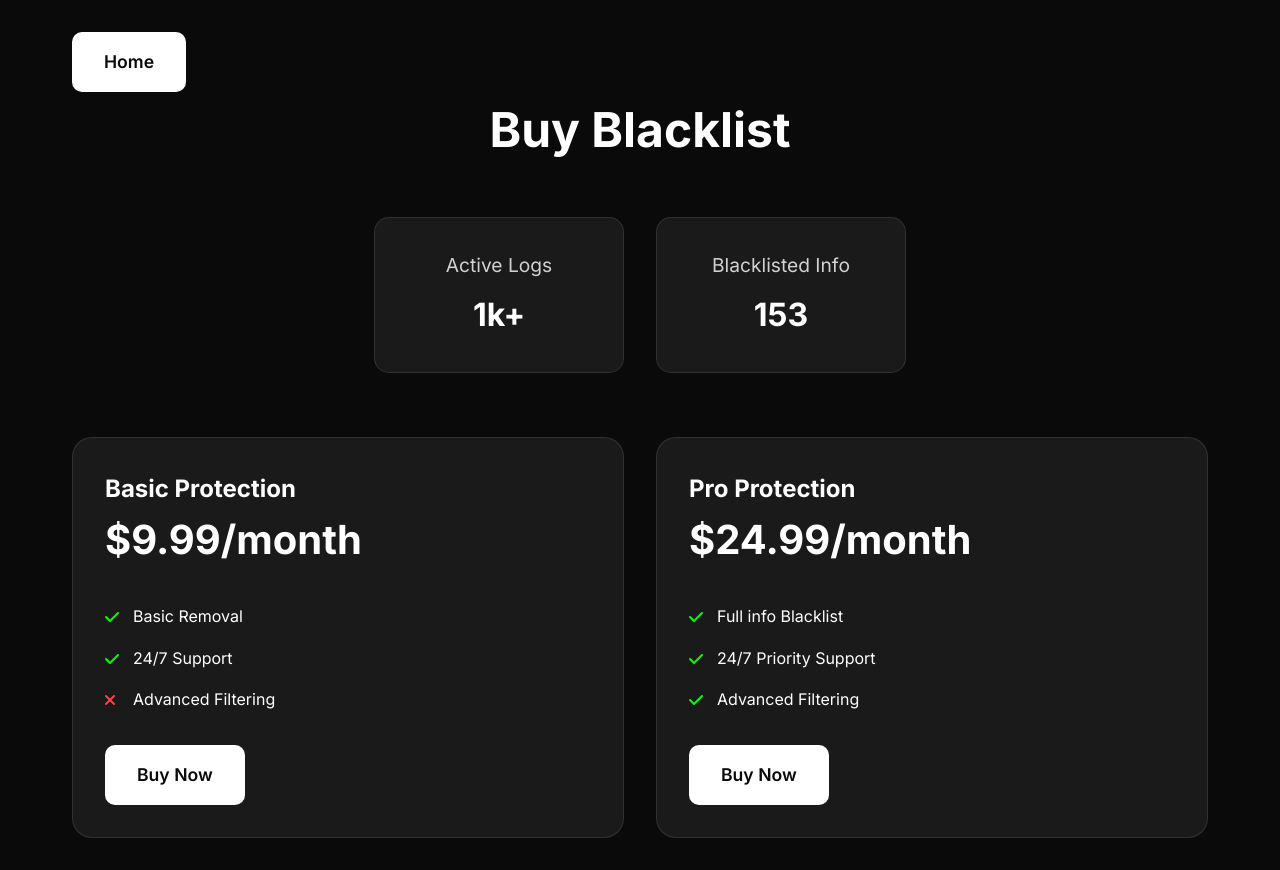
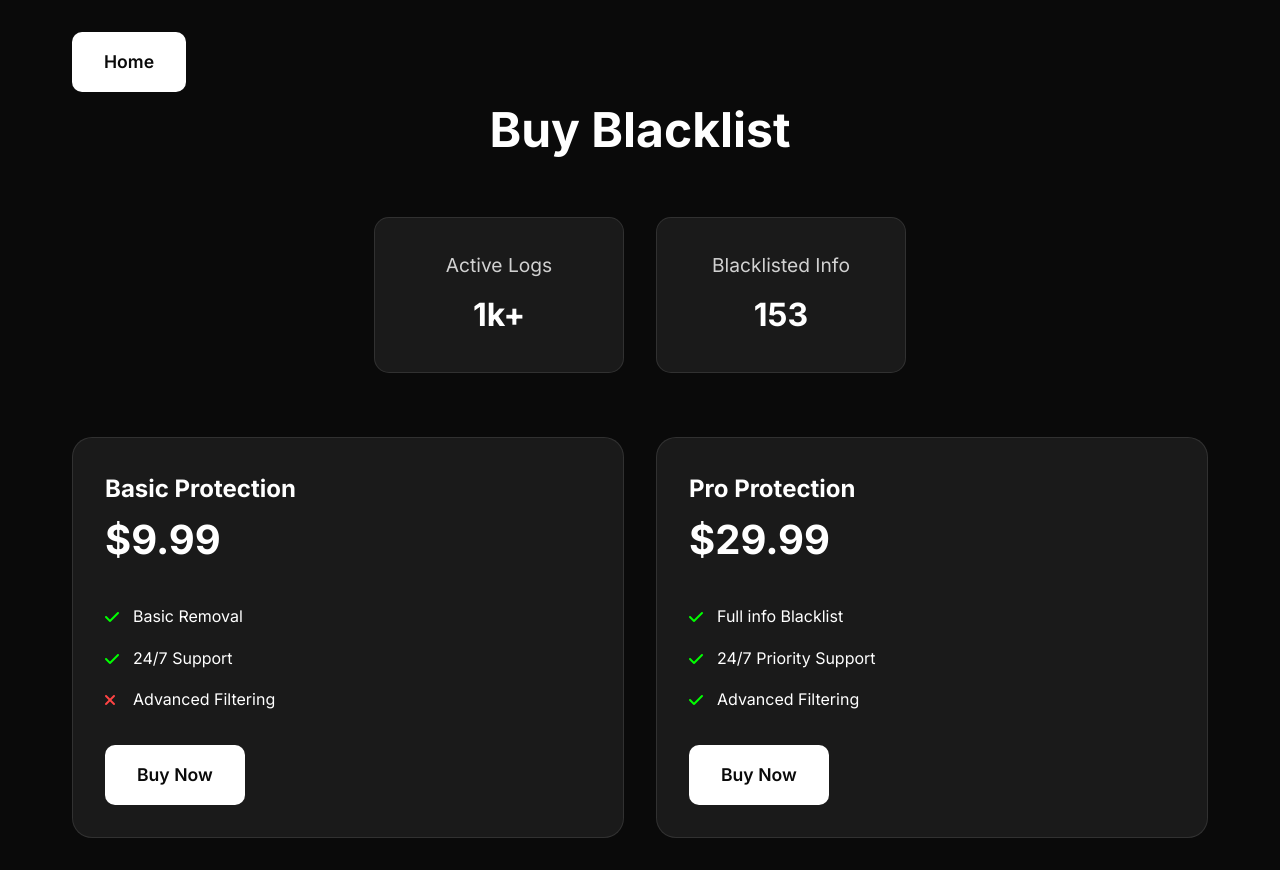
Before and after one commit to liwuegf/pybitlol, a plain HTML site: page did/blacklist/buy.html in a window 1280 px wide. Drawn offline with Linux system fonts and the light colour scheme.

Commit message:
Update buy.html

```diff
--- a/did/blacklist/buy.html
+++ b/did/blacklist/buy.html
@@ -33,7 +33,7 @@
         <div class="pricing-grid">
             <div class="card">
                 <h2>Basic Protection</h2>
-                <div class="price">$9.99/month</div>
+                <div class="price">$9.99</div>
                 <ul class="features">
                     <li><i class="fas fa-check"></i> Basic Removal</li>
                     <li><i class="fas fa-check"></i> 24/7 Support</li>
@@ -44,7 +44,7 @@
 
             <div class="card">
                 <h2>Pro Protection</h2>
-                <div class="price">$24.99/month</div>
+                <div class="price">$29.99</div>
                 <ul class="features">
                     <li><i class="fas fa-check"></i> Full info Blacklist</li>
                     <li><i class="fas fa-check"></i> 24/7 Priority Support</li>
```
